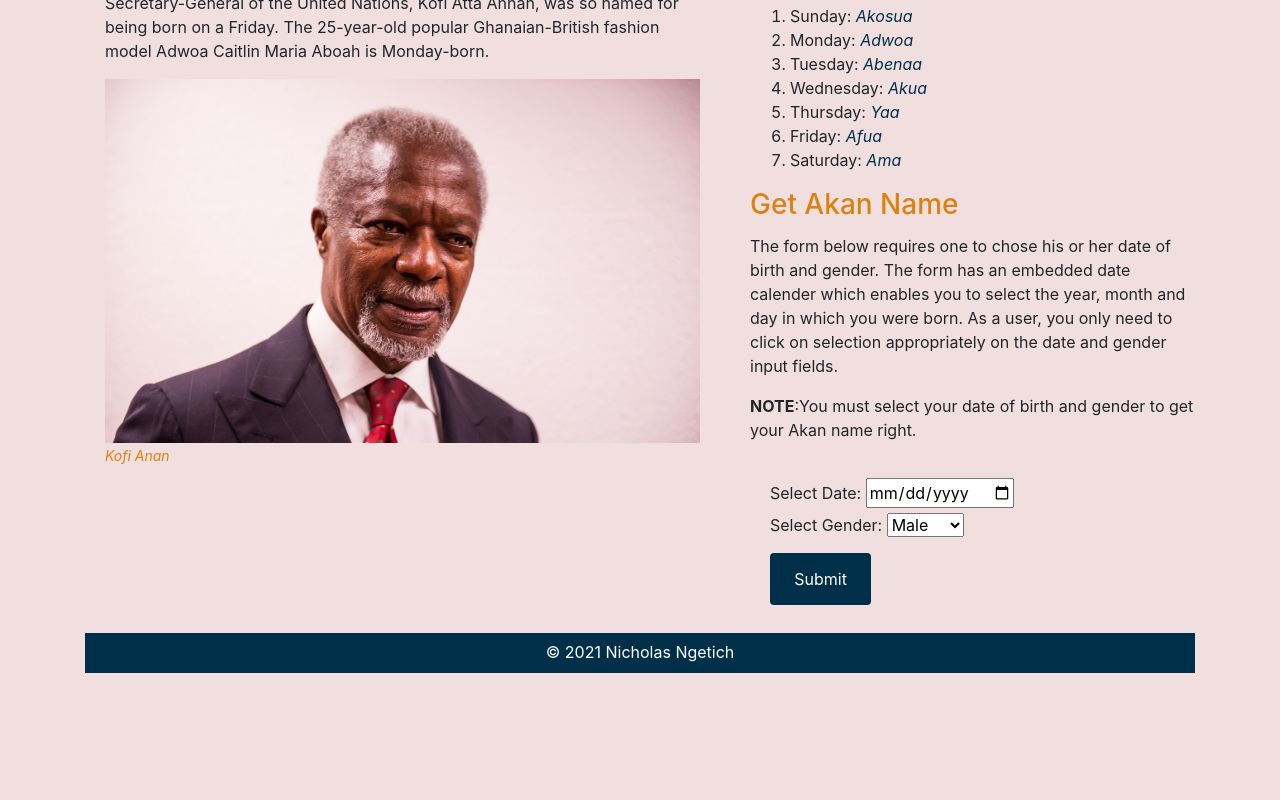
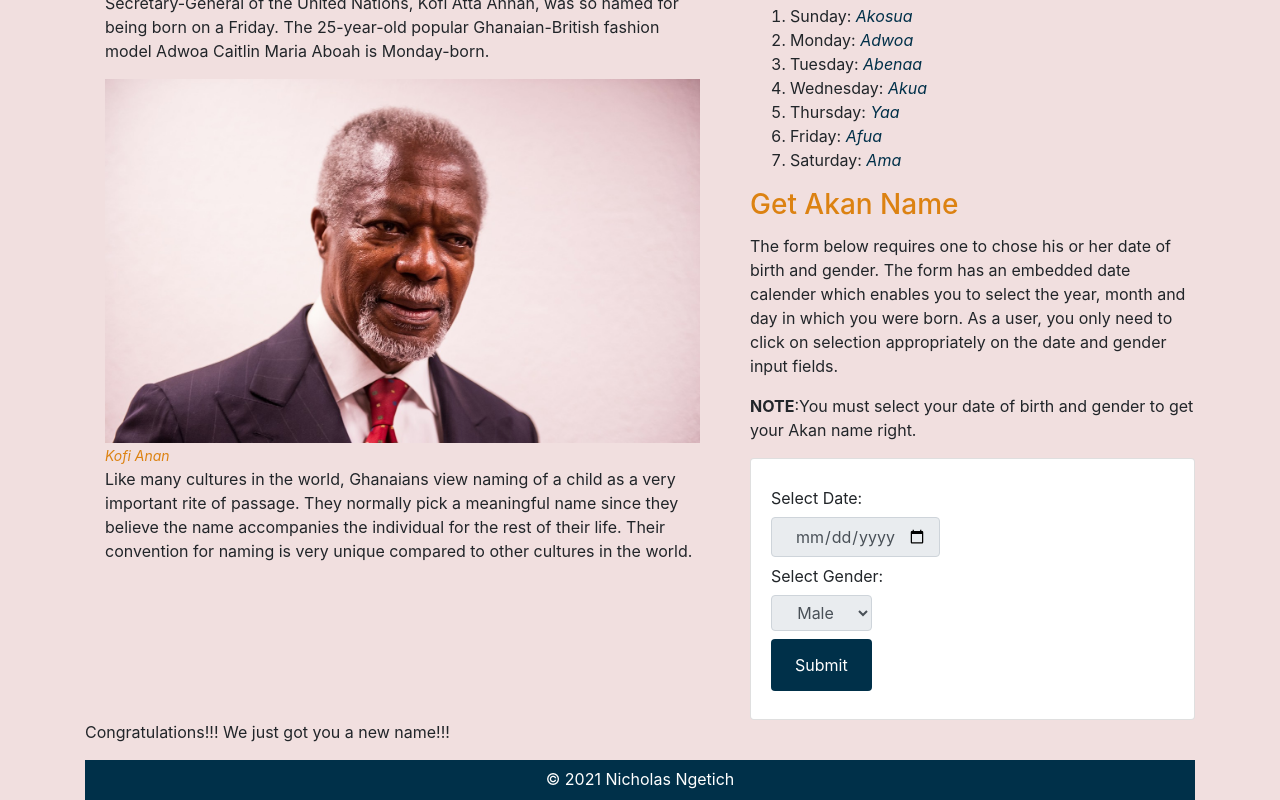
Before and after one commit to ngetichnicholas/Akan-Names, a plain HTML site: page index.html in a window 1280 px wide. Shown: the part 423-1223 px from the top of the page. Before the commit the page ends 1096 px from the top, so only its background shows below. Drawn offline with Linux system fonts and the light colour scheme.

Commit message:
Add card classes

```diff
--- a/index.html
+++ b/index.html
@@ -44,6 +44,7 @@
           <p>Most <em>Ghanaians</em> have at least one name from this system. Ghana‘s first president, Kwame Nkrumah, was born on a Saturday, while the seventh Secretary-General of the United Nations, Kofi Atta Annan, was so named for being born on a Friday. The 25-year-old popular Ghanaian-British fashion model Adwoa Caitlin Maria Aboah is Monday-born.</p>
           <img src="images/kofi-anan.jpg" alt="Kofi Anana" width="100% ">
           <span id="caption">Kofi Anan</span>
+          <p>Like many cultures in the world, Ghanaians view naming of a child as a very important rite of passage. They normally pick a meaningful name since they believe the name accompanies the individual for the rest of their life. Their convention for naming is very unique compared to other cultures in the world.</p>
         </div>
       </div>
       <div class="col-md-5">
@@ -70,19 +71,22 @@
         <h3 class="card-title">Get Akan Name</h3>
         <p>The form below requires one to chose his or her date of birth and gender. The form has an embedded date calender which enables you to select the year, month and day in which you were born. As a user, you only need to click on selection appropriately on the date and gender input fields.</p>
         <p><strong>NOTE</strong>:You must select your date of birth and gender to get your Akan name right.</p>
-      <form action="" class="card-body">
-        <label for="date">Select Date:</label>
-        <input type="date" id="myDate" value="00-00-00"><br>
-        <label for="gender">Select Gender:</label>
-        <select id="gender">
-          <option value="Male">Male</option>
-          <option value="Female">Female</option>
-        </select><br>
-        <input type="button" onClick="callingFunction()" Value="Submit" />
-      </form>
+        <div class="card">
+          <form action="" class="card-body">
+            <label class="col-form-label" for="date">Select Date:</label>
+            <input class="input-group-text" type="date" id="myDate" value="00-00-00">
+            <label class="col-form-label"  for="gender">Select Gender:</label>
+            <select class="input-group-text" id="gender">
+              <option value="Male">Male</option>
+              <option value="Female">Female</option>
+            </select>
+            <input type="button" onClick="callingFunction()" Value="Submit" />
+          </form>
+        </div>
       </div>
     </div>
-    <div id="hidden">
+    <div class="" id="hidden">
+      <p>Congratulations!!! We just got you a new name!!!</p>
       <span id="output"></span>
     </div>
     <div id="footer">
```
